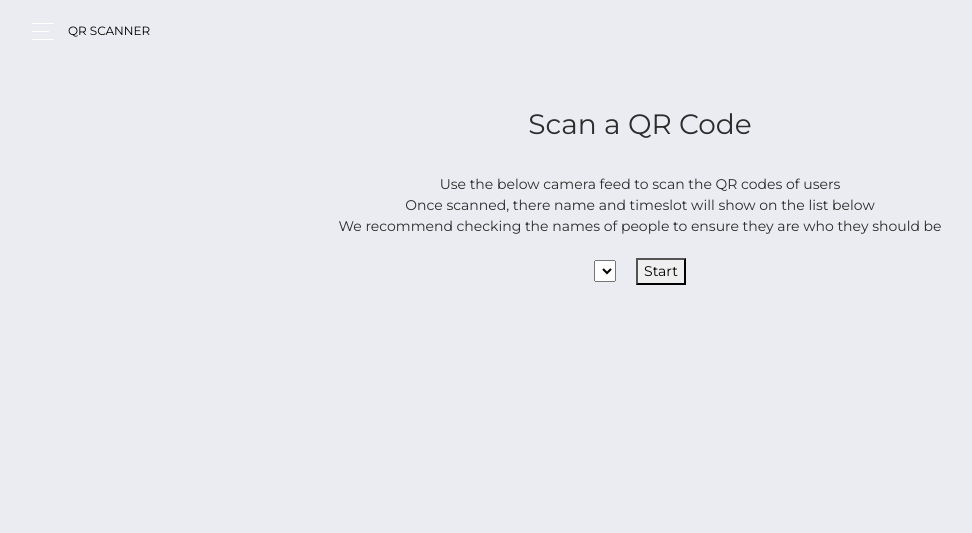
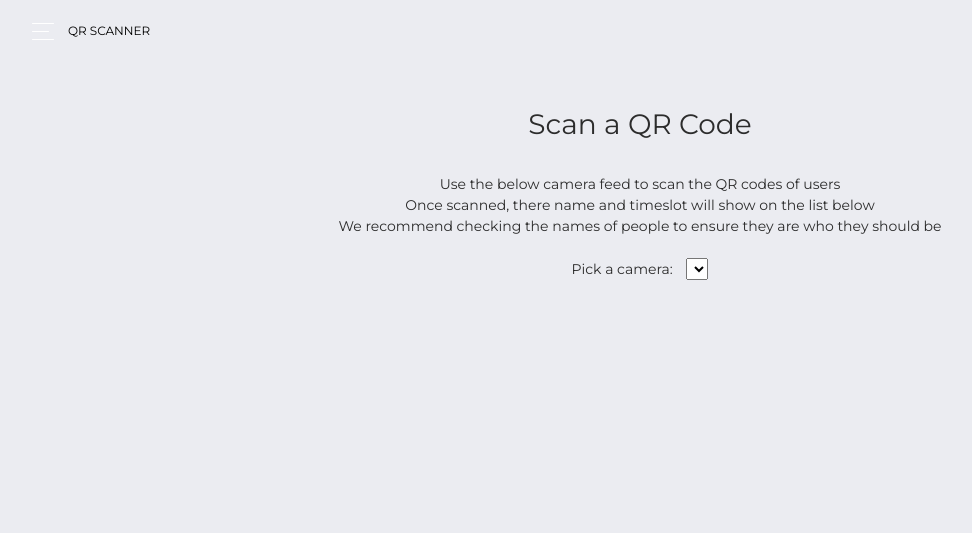
Before and after one commit to danperks/theCircle, a Flask app: page /business/qr in a window 1280 px wide. Shown: the top 533 px of the page, without its empty margins (0-972 px from the left). Run offline with Flask 2, Linux system fonts and the light colour scheme; lists and menus that the app fills with data are empty; some libraries are stand-ins or nearby versions.

Commit message:
Fixed QR scanner

```diff
--- a/templates/business/qrScanner.html
+++ b/templates/business/qrScanner.html
@@ -16,7 +16,7 @@
     <script type="text/javascript" src="https://rawgit.com/schmich/instascan-builds/master/instascan.min.js"></script>
 </head>
 
-<body class="">
+<body onload="start()" class="">
     <div class="wrapper ">
         <div class="sidebar" data-color="blue">
             <div class="logo">
@@ -108,8 +108,8 @@
                 </p>
             </span>
             <div style="margin: 0 auto; display: table">
-                <select id="cameras"></select>
-                <button style="margin-left: 20px">Start</button>
+                Pick a camera:
+                <select onchange="start()" id="cameras" style="margin-left: 10px;"></select>
             </div>
             <video style="display: block; margin: 20px auto; max-width:100%; max-height:100%;" id="preview"></video>
             <br /><br /><br />
@@ -136,32 +136,30 @@
                             var select = document.getElementById("cameras");
                             select.appendChild(option);
                         });
-                        var tab = document.getElementById("cameras");
-                        var cam = tab.options[e.selectedIndex].value;
-                        scanner.start(cameras[cam]);
-                        var vid = document.getElementById("preview ");
-                        document.getElementById("table ").style.width = 100 % -vid.videoWidth;
                     } else {
                         console.error('No cameras found.');
                     }
-                }).catch(function(e) {
-                    console.log(e);
                 });
             </script>
 
 
             <script type="text/javascript ">
+                var listenerOn = 0
+
+                function start() {
                     const tab = document.getElementById("tablebody")
                     let scanner = new Instascan.Scanner({
                         video: document.getElementById('preview')
                     });
+                    if (listenerOn == 0) {
+                        listenerOn = 1;
                         scanner.addListener('scan', function(content) {
                             var row = tab.insertRow(0);
                             var cell1 = row.insertCell(0);
                             var cell2 = row.insertCell(1);
                             var cell3 = row.insertCell(2);
                             var cell4 = row.insertCell(3);
-                    var con = content.split("\",")
+                            var con = content.split(",")
                             cell1.innerHTML = con[0];
                             cell2.innerHTML = con[1];
                             cell3.innerHTML = con[2];
@@ -169,21 +167,21 @@
                             var time = today.getHours() + ":" + today.getMinutes()
                             cell4.innerHTML = time;
                         });
+                    }
                     Instascan.Camera.getCameras().then(function(cameras) {
                         if (cameras.length > 0) {
                             $.each(cameras, (i, c) => {
                                 console.log(i)
                                 console.log(c)
                             });
-                        scanner.start(cameras[0]);
-                        var vid = document.getElementById("preview ");
-                        document.getElementById("table ").style.width = 100 % -vid.videoWidth;
+                            var tab = document.getElementById("cameras");
+                            var cam = tab.options[tab.selectedIndex].value;
+                            scanner.start(cameras[cam]);
                         } else {
                             console.error('No cameras found.');
                         }
-                }).catch(function(e) {
-                    console.log(e);
                     });
+                }
             </script>
         </div>
     </div>
```
Lines whose indentation alone changed are shown as unchanged.
